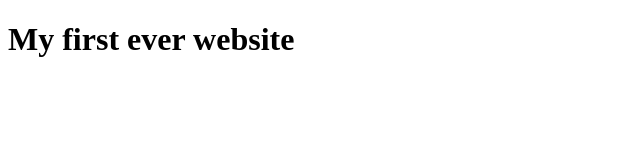
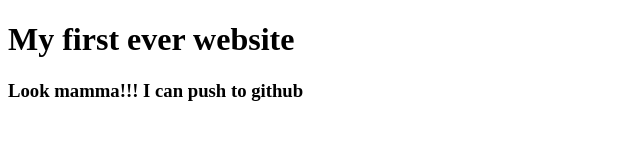
Before and after one commit to Shahriyarshuvo48/my-first.website, a plain HTML site: page index.html in a window 1280 px wide. Shown: the whole page, without its empty margins (0-640 px from the left). Drawn offline with Linux system fonts and the light colour scheme.

Commit message:
learn github

```diff
--- a/index.html
+++ b/index.html
@@ -7,5 +7,6 @@
 </head>
 <body>
     <h1>My first ever website</h1>
+    <h3>Look mamma!!! I can push to github</h3>
 </body>
 </html>
```
